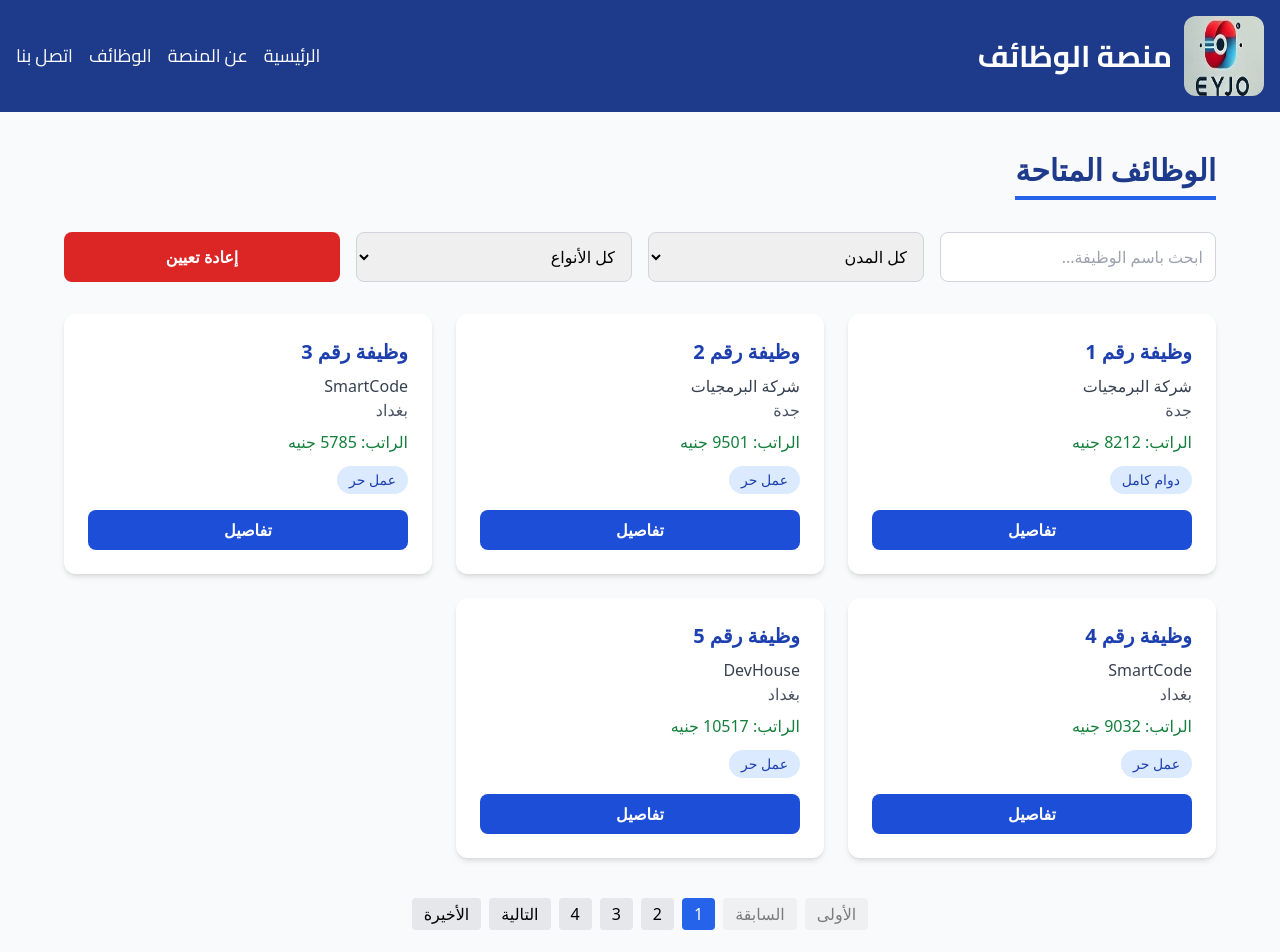
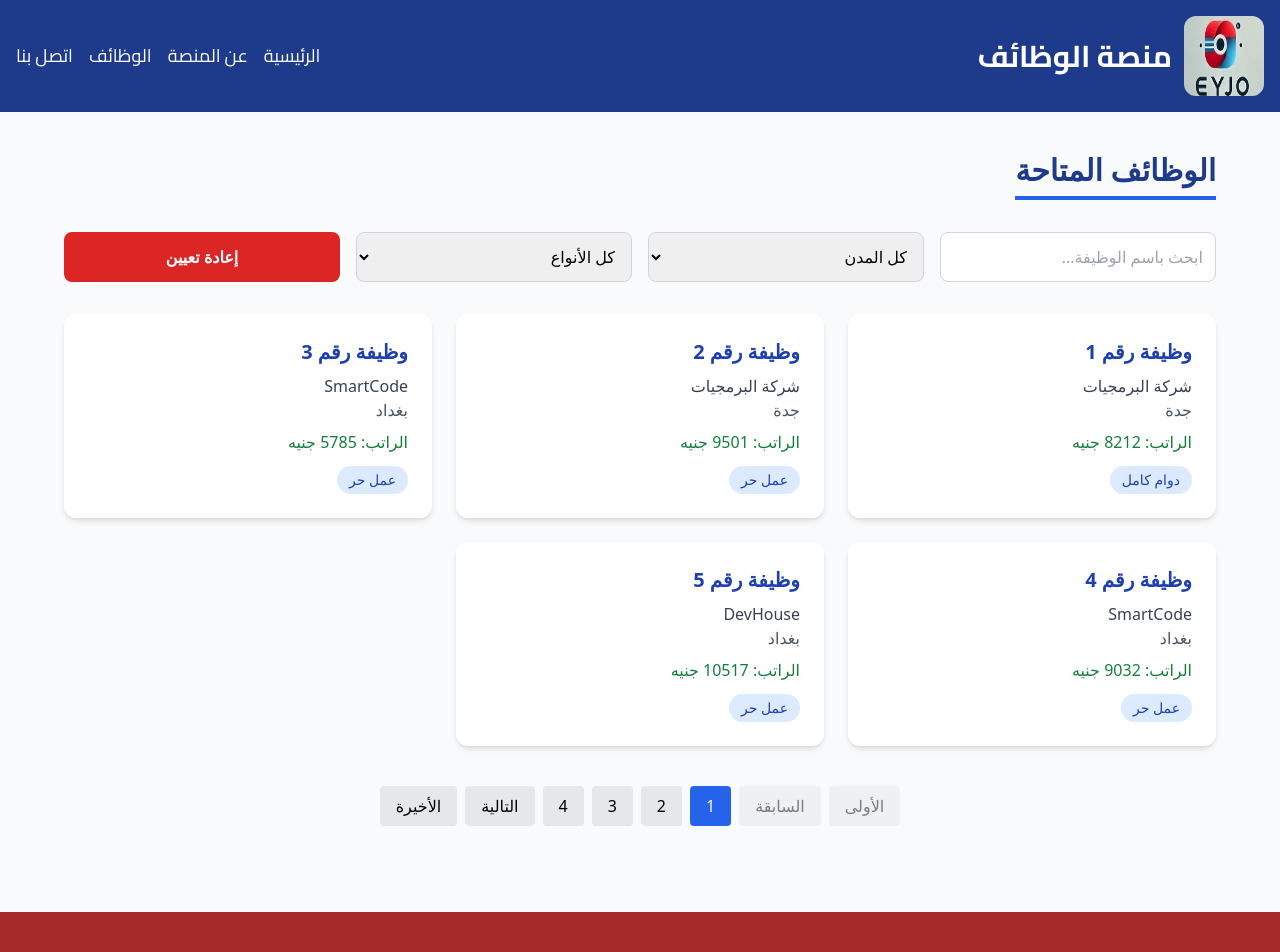
Before and after one commit to eyjoprogrammers/job-platform-frontend-7-7-2025-2, a React (Create React App) app: page /jobs in a window 1280 px wide. Shown: the top 952 px of the page. Built offline with nearby package versions, Linux system fonts and the light colour scheme.

Commit message:
تعديل ربط api.json من public وإصلاح استدعاء البيانات في Jobs.js

```diff
--- a/public/api.json
+++ b/public/data/api.json
@@ -1,4 +1,4 @@
-[{
+ [{
     "id": 1,
     "title": "وظيفة رقم 1",
     "company_name": "شركة البرمجيات",
--- a/src/pages/Home.js
+++ b/src/pages/Home.js
@@ -1,37 +1,32 @@
 import React, { useEffect, useState } from "react";
-import axios from "axios";
 import { Link } from "react-router-dom";
 
 const Home = () => {
   const [jobs, setJobs] = useState([]);
   const [currentPage, setCurrentPage] = useState(1);
-  const jobsPerPage = 6; // عدد الوظائف في كل صفحة
+  const jobsPerPage = 6;
 
-  // ✅ جلب الوظائف من API وترتيبها حسب ID تنازليًا (الأحدث أولاً)
   useEffect(() => {
-    axios.get(process.env.PUBLIC_URL + "/api.json")
-      .then((res) => {
-        // ترتيب الوظائف تنازليًا حسب id (الأحدث أولاً)
-        const sortedJobs = res.data.sort((a, b) => b.id - a.id);
+    fetch(process.env.PUBLIC_URL + "/data/api.json")
+      .then((response) => {
+        if (!response.ok) throw new Error("خطأ في تحميل البيانات");
+        return response.json();
+      })
+      .then((data) => {
+        const sortedJobs = data.sort((a, b) => b.id - a.id);
         setJobs(sortedJobs);
       })
-      .catch((err) => {
-        console.error("خطأ في جلب الوظائف:", err);
-      });
+      .catch((error) => console.error("خطأ في جلب الوظائف:", error));
   }, []);
 
-  // حساب حدود الوظائف التي ستعرض في الصفحة الحالية
   const indexOfLastJob = currentPage * jobsPerPage;
   const indexOfFirstJob = indexOfLastJob - jobsPerPage;
   const currentJobs = jobs.slice(indexOfFirstJob, indexOfLastJob);
 
   const totalPages = Math.ceil(jobs.length / jobsPerPage);
 
-  // تغيير الصفحة
   const goToPage = (pageNumber) => {
-    if (pageNumber >= 1 && pageNumber <= totalPages) {
-      setCurrentPage(pageNumber);
-    }
+    if (pageNumber >= 1 && pageNumber <= totalPages) setCurrentPage(pageNumber);
   };
 
   return (
@@ -87,9 +82,7 @@ const Home = () => {
                 <h3 className="text-xl font-bold text-blue-800 mb-2">{job.title}</h3>
                 <p className="text-gray-700">{job.company_name}</p>
                 <p className="text-gray-600">{job.location}</p>
-                <p className="text-green-700 font-medium mt-2">
-                  الراتب: {job.salary}
-                </p>
+                <p className="text-green-700 font-medium mt-2">الراتب: {job.salary}</p>
                 <span className="inline-block mt-3 bg-blue-100 text-blue-800 px-3 py-1 rounded-full text-sm">
                   {job.job_type}
                 </span>
@@ -129,9 +122,7 @@ const Home = () => {
                 key={i + 1}
                 onClick={() => goToPage(i + 1)}
                 className={`px-4 py-2 rounded ${
-                  currentPage === i + 1
-                    ? "bg-blue-600 text-white"
-                    : "bg-gray-200 hover:bg-gray-300"
+                  currentPage === i + 1 ? "bg-blue-600 text-white" : "bg-gray-200 hover:bg-gray-300"
                 }`}
               >
                 {i + 1}
--- a/src/pages/Jobs.js
+++ b/src/pages/Jobs.js
@@ -1,7 +1,4 @@
 import React, { useState, useEffect } from "react";
-
-import axios from "axios";
-
 
 const Jobs = () => {
   const [jobs, setJobs] = useState([]);
@@ -12,14 +9,15 @@ const Jobs = () => {
   const jobsPerPage = 5;
 
   useEffect(() => {
-    axios.get(process.env.PUBLIC_URL + "/api.json")
-      .then((res) => {
-        setJobs(res.data);
+    fetch(process.env.PUBLIC_URL + "/data/api.json")
+      .then((response) => {
+        if (!response.ok) throw new Error("خطأ في تحميل البيانات");
+        return response.json();
       })
-      .catch((err) => {
-        console.error("خطأ في الاتصال:", err);
-      });
+      .then((data) => setJobs(data))
+      .catch((error) => console.error("خطأ في الاتصال:", error));
   }, []);
+
   const filteredJobs = jobs.filter((job) => {
     const matchTitle = job.title.toLowerCase().includes(search.toLowerCase());
     const matchLocation = filterLocation ? job.location === filterLocation : true;
@@ -33,9 +31,7 @@ const Jobs = () => {
   const currentJobs = filteredJobs.slice(indexOfFirstJob, indexOfLastJob);
 
   const goToPage = (pageNumber) => {
-    if (pageNumber >= 1 && pageNumber <= totalPages) {
-      setCurrentPage(pageNumber);
-    }
+    if (pageNumber >= 1 && pageNumber <= totalPages) setCurrentPage(pageNumber);
   };
 
   const uniqueLocations = [...new Set(jobs.map((job) => job.location))];
@@ -55,7 +51,7 @@ const Jobs = () => {
             value={search}
             onChange={(e) => {
               setSearch(e.target.value);
-              setCurrentPage(1); // reset page on search change
+              setCurrentPage(1);
             }}
             className="p-3 border border-gray-300 rounded-lg"
           />
@@ -115,28 +111,24 @@ const Jobs = () => {
                 <h3 className="text-xl font-bold text-blue-800 mb-2">{job.title}</h3>
                 <p className="text-gray-700">{job.company_name}</p>
                 <p className="text-gray-600">{job.location}</p>
-                <p className="text-green-700 font-medium mt-2">
-                  الراتب: {job.salary}
-                </p>
+                <p className="text-green-700 font-medium mt-2">الراتب: {job.salary}</p>
                 <span className="inline-block mt-3 bg-blue-100 text-blue-800 px-3 py-1 rounded-full text-sm">
                   {job.job_type}
                 </span>
-                <button className="mt-4 block w-full bg-blue-700 hover:bg-blue-800 text-white text-center py-2 rounded-lg font-semibold">
-                  تفاصيل
-                </button>
               </div>
             ))
           ) : (
-            <p className="text-gray-600">لا توجد نتائج مطابقة.</p>
+            <p className="text-center text-gray-500">لا توجد وظائف مطابقة.</p>
           )}
         </div>
 
+        {/* Pagination */}
         {totalPages > 1 && (
-          <div className="flex justify-center mt-10 flex-wrap gap-2">
+          <div className="flex justify-center gap-2 mt-10 flex-wrap">
             <button
               onClick={() => goToPage(1)}
               disabled={currentPage === 1}
-              className="px-3 py-1 bg-gray-200 rounded hover:bg-gray-300 disabled:opacity-50"
+              className="px-4 py-2 bg-gray-200 rounded hover:bg-gray-300 disabled:opacity-50"
             >
               الأولى
             </button>
@@ -144,19 +136,17 @@ const Jobs = () => {
             <button
               onClick={() => goToPage(currentPage - 1)}
               disabled={currentPage === 1}
-              className="px-3 py-1 bg-gray-200 rounded hover:bg-gray-300 disabled:opacity-50"
+              className="px-4 py-2 bg-gray-200 rounded hover:bg-gray-300 disabled:opacity-50"
             >
               السابقة
             </button>
 
             {Array.from({ length: totalPages }, (_, i) => (
               <button
-                key={i}
+                key={i + 1}
                 onClick={() => goToPage(i + 1)}
-                className={`px-3 py-1 rounded ${
-                  currentPage === i + 1
-                    ? "bg-blue-600 text-white"
-                    : "bg-gray-200 hover:bg-gray-300"
+                className={`px-4 py-2 rounded ${
+                  currentPage === i + 1 ? "bg-blue-600 text-white" : "bg-gray-200 hover:bg-gray-300"
                 }`}
               >
                 {i + 1}
@@ -166,7 +156,7 @@ const Jobs = () => {
             <button
               onClick={() => goToPage(currentPage + 1)}
               disabled={currentPage === totalPages}
-              className="px-3 py-1 bg-gray-200 rounded hover:bg-gray-300 disabled:opacity-50"
+              className="px-4 py-2 bg-gray-200 rounded hover:bg-gray-300 disabled:opacity-50"
             >
               التالية
             </button>
@@ -174,7 +164,7 @@ const Jobs = () => {
             <button
               onClick={() => goToPage(totalPages)}
               disabled={currentPage === totalPages}
-              className="px-3 py-1 bg-gray-200 rounded hover:bg-gray-300 disabled:opacity-50"
+              className="px-4 py-2 bg-gray-200 rounded hover:bg-gray-300 disabled:opacity-50"
             >
               الأخيرة
             </button>
```
